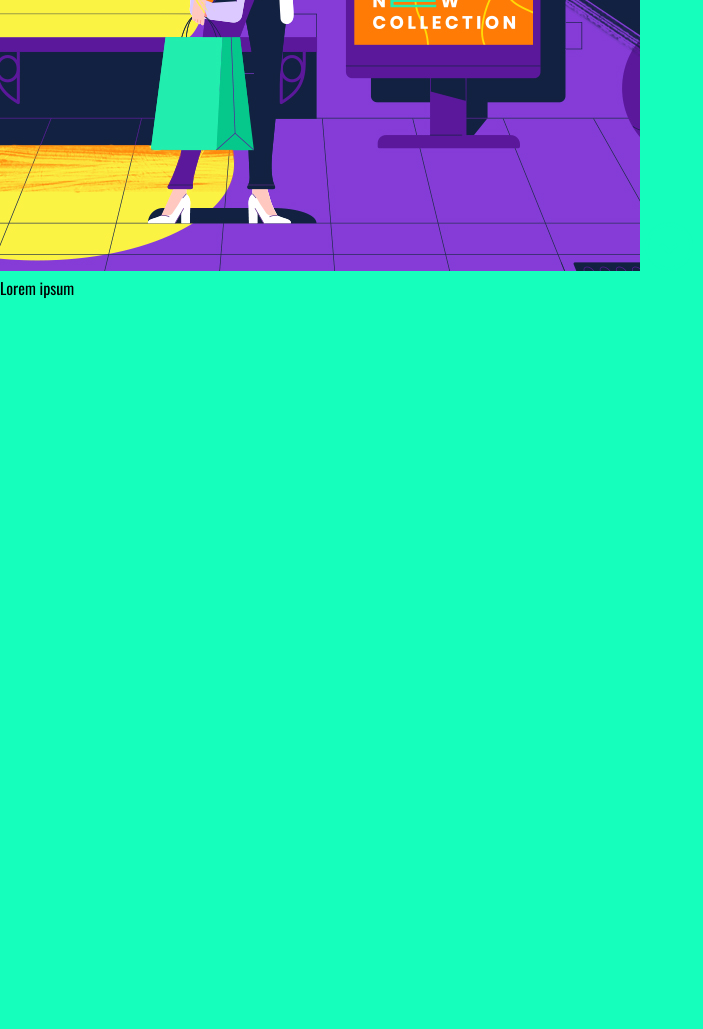
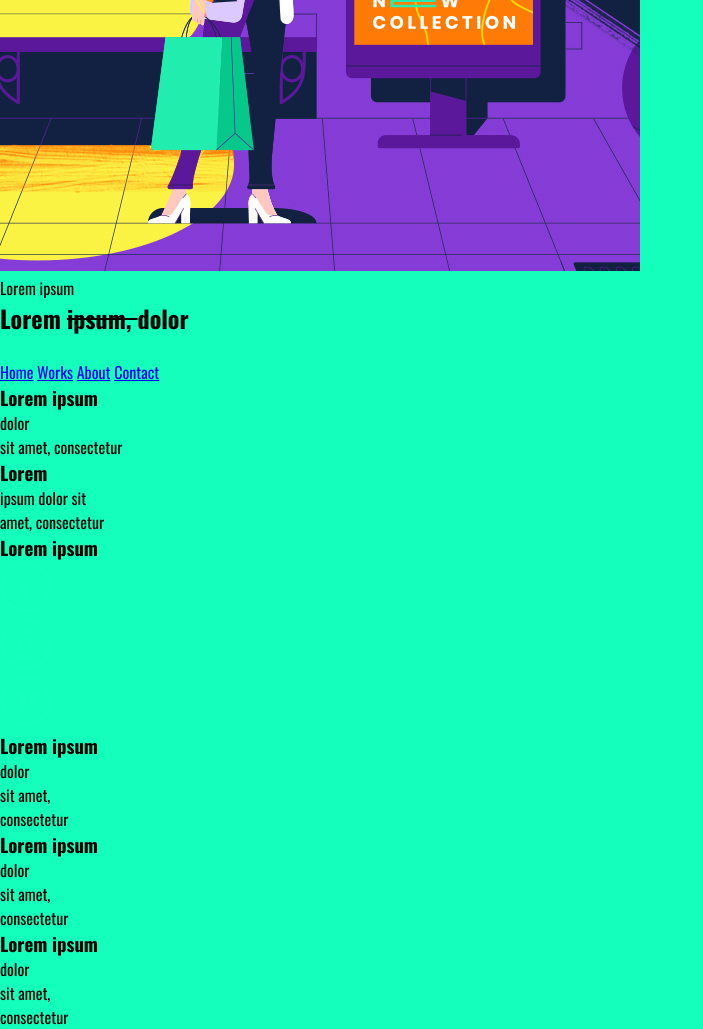
Before and after one commit to joanmontiel4/202204-W03-Carlos-Nunez-Joan-Montiel, a website: page index.html in a window 1280 px wide. Shown: the part 3389-4418 px from the top of the page, without its empty margins (0-703 px from the left). Before the commit the page ends 3689 px from the top, so only its background shows below. Drawn offline with nearby package versions, Linux system fonts and the light colour scheme.

Commit message:
Add footer & change readme

```diff
--- a/index.html
+++ b/index.html
@@ -146,5 +146,41 @@
 				</div>
 			</section>
 		</main>
+		<footer class="footer">
+			<h2>Lorem <del>ipsum, </del>dolor</h2>
+			<div class="icon_x"><img src="images/icons-svg-clean/icon-x-rounded.svg"></div>
+			<nav class="tabs">
+				<a href="#" class="tabs__item">Home</a>
+				<a href="#" class="tabs__item">Works</a>
+				<a href="#" class="tabs__item">About</a>
+				<a href="#" class="tabs__item">Contact</a>
+			</nav>
+			<div class="about">
+				<h3>Lorem ipsum</h3>
+				<p>dolor<br>sit amet, consectetur</p>
+			</div >
+			<div class="about">
+				<h3>Lorem</h3>
+				<p>ipsum dolor sit<br>amet, consectetur</p>
+			</div>
+			<div class="contact">
+				<h3>Lorem ipsum</h3>
+				<div class="contact__icons"><a href="#" target="_blank" rel="noopener noreferrer"><img src="images/icons-svg-clean/icon-facebook.svg" alt=""></a></div>
+				<div class="contact__icons"><a href="#" target="_blank" rel="noopener noreferrer"><img src="images/icons-svg-clean/icon-instagram.svg" alt=""></a></div>
+				<div class="contact__icons"><a href="#" target="_blank" rel="noopener noreferrer"><img src="images/icons-svg-clean/icon-vimeo.svg" alt=""></a></div>
+			</div>
+			<div>
+				<h3>Lorem ipsum</h3>
+				<p>dolor <br> sit amet,<br> consectetur</p>
+			</div>
+			<div>
+				<h3>Lorem ipsum</h3>
+				<p>dolor <br> sit amet,<br> consectetur</p>
+			</div>
+			<div>
+				<h3>Lorem ipsum</h3>
+				<p>dolor <br> sit amet,<br> consectetur</p>
+			</div>
+		</footer>
 	</body>
 </html>
```
Also changed, not shown: README.md.
